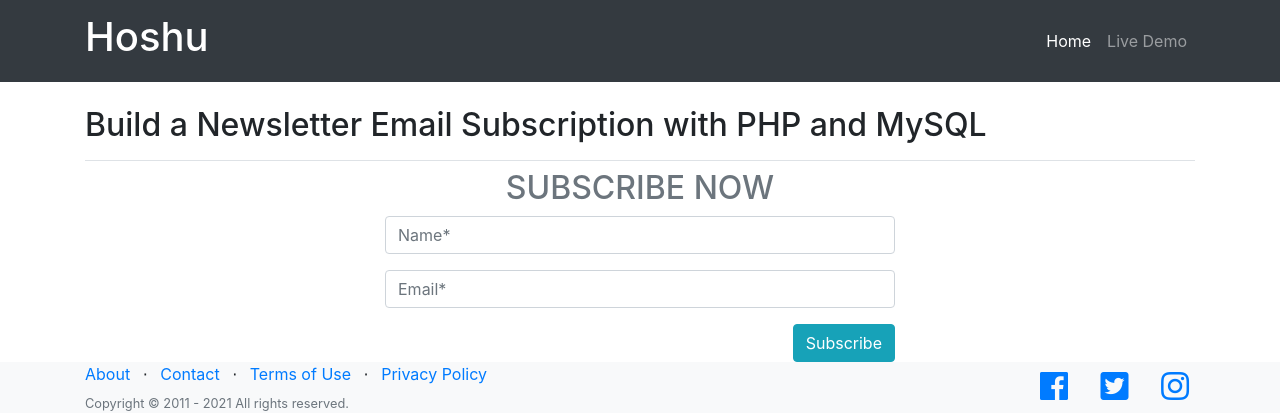
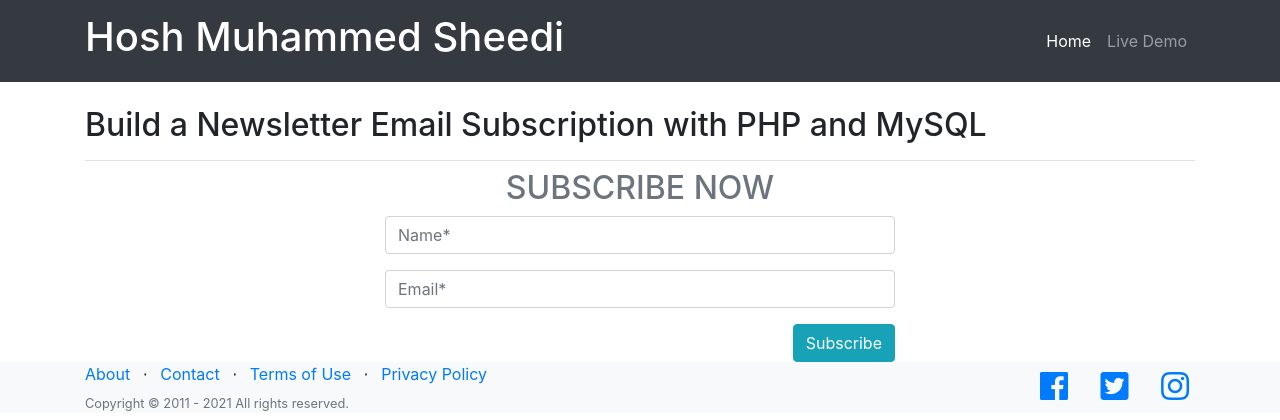
Before and after one commit to KashifSolangi35/newsletter, a PHP site: page / in a window 1280 px wide. Shown: the top 420 px of the page. Run offline with PHP 8.4, Linux system fonts and the light colour scheme; some libraries are stand-ins or nearby versions.

Commit message:
Second commit

```diff
--- a/templates/header.php
+++ b/templates/header.php
@@ -20,7 +20,7 @@
   <!-- Navigation -->
   <nav class="navbar navbar-expand-lg navbar-dark bg-dark static-top header-bg-dark">
   <div class="container">
-    <a class="navbar-brand font-weight-bold" href=""><h1>Hoshu</h1></a>
+    <a class="navbar-brand font-weight-bold" href=""><h1>Hosh Muhammed Sheedi</h1></a>
     <button class="navbar-toggler" type="button" data-toggle="collapse" data-target="#navbarResponsive" aria-controls="navbarResponsive" aria-expanded="false" aria-label="Toggle navigation">
           <span class="navbar-toggler-icon"></span>
         </button>
```
